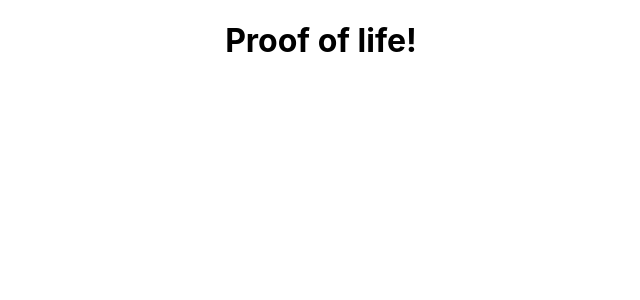
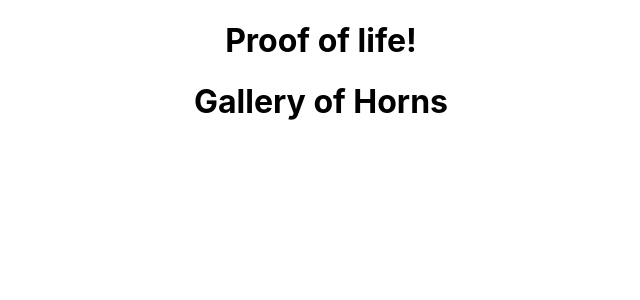
Before and after one commit to Laytonmar05/gallery-of-horns, a React (Create React App) app: page / in a window 1280 px wide. Shown: the top 300 px of the page, without its empty margins (319-959 px from the left). Built offline with nearby package versions, Linux system fonts and the light colour scheme.

Commit message:
Header Component

```diff
--- a/src/App.js
+++ b/src/App.js
@@ -1,11 +1,13 @@
 import React from 'react';
 import './App.css';
+import Header from './Header';
 
 class App extends React.Component {
   render() {
     return (
       <div className="App">
         <h1>Proof of life!</h1>
+        <Header />
       </div>
     );
   }
--- /dev/null
+++ b/src/Header.js
@@ -0,0 +1,12 @@
+import React from 'react';
+
+
+class Header extends React.Component {
+    render() {
+        return (
+            <h1>Gallery of Horns</h1>
+        );
+    }
+}
+
+export default Header;
```
